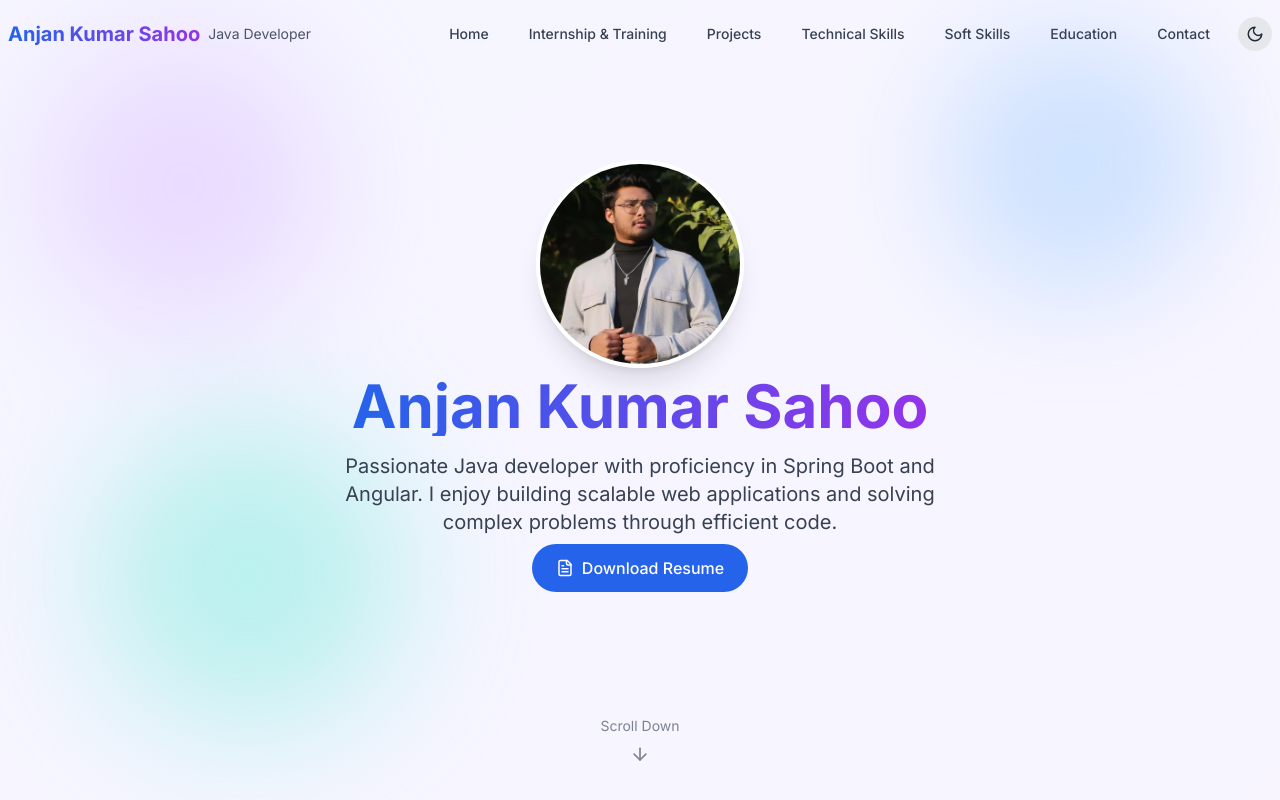
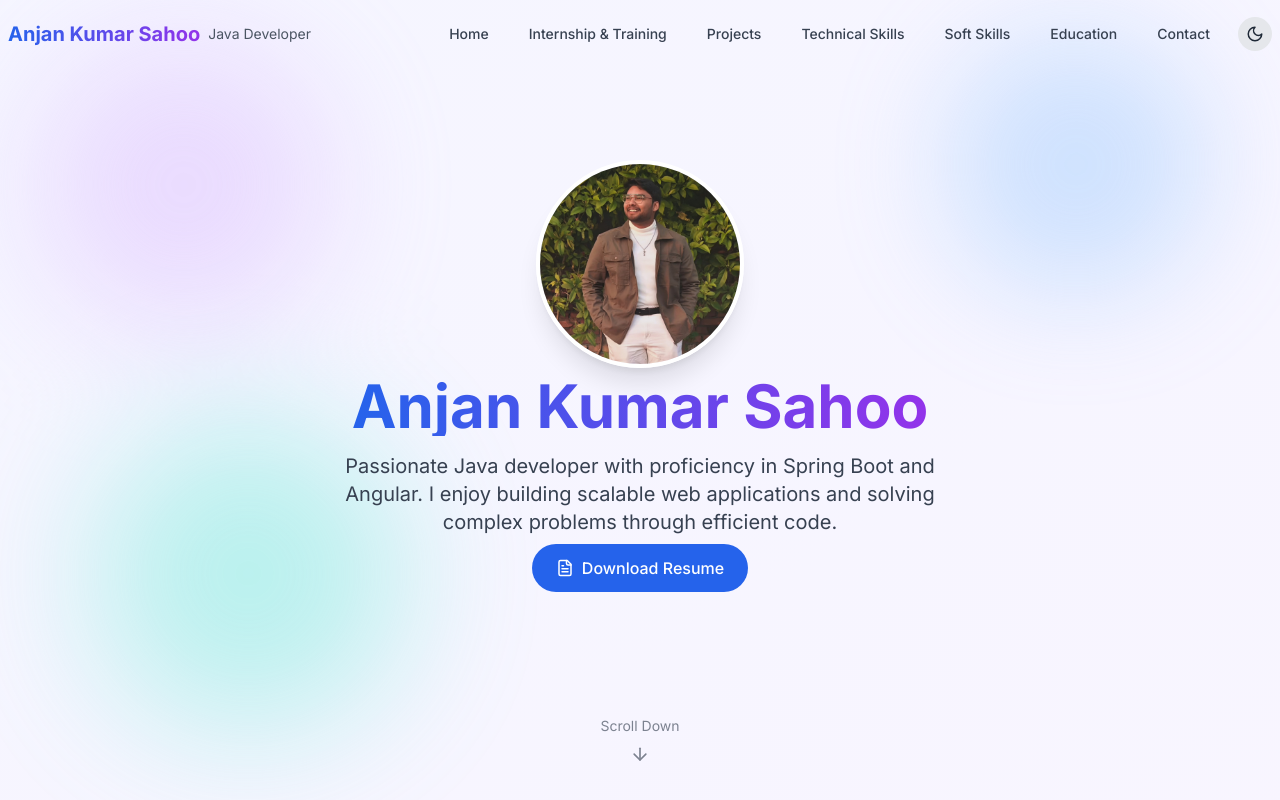
Before and after one commit to Anjan-Kumar-Sahoo/portfolio, a React (Vite) app: page / in a window 1280 px wide. Shown: the top 800 px of the page. Built offline with nearby package versions, Linux system fonts and the light colour scheme.

Commit message:
Changed Image and CV link

```diff
--- a/src/data/portfolioData.ts
+++ b/src/data/portfolioData.ts
@@ -5,7 +5,7 @@ export const userData = {
   profession: "Java Developer",
   bio: "Passionate Java developer with proficiency in Spring Boot and Angular. I enjoy building scalable web applications and solving complex problems through efficient code.",
   resumeUrl: "https://drive.google.com/file/d/1LUh3fsjBEPIl8SDdmiThoHHE4GoddBY0/view?usp=sharing",
-  image: "img2.jpg",
+  image: "img3.jpg",
   email: "askmraks@gmail.com",
   github: "https://github.com/Anjan-Kumar-Sahoo",
   linkedin: "https://linkedin.com/in/aks1097",
```
Also changed, not shown: public/img1.jpg (renamed from public/image1.jpg), public/img3.jpg (added).
